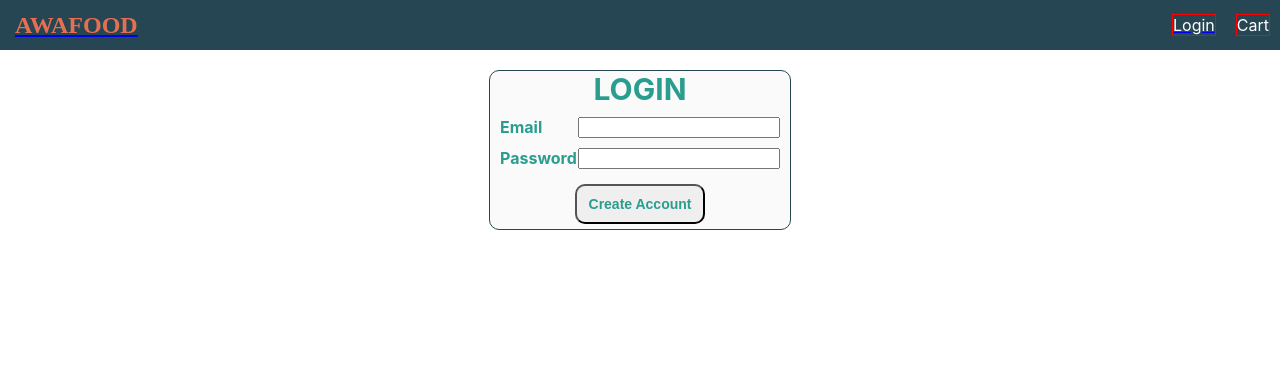
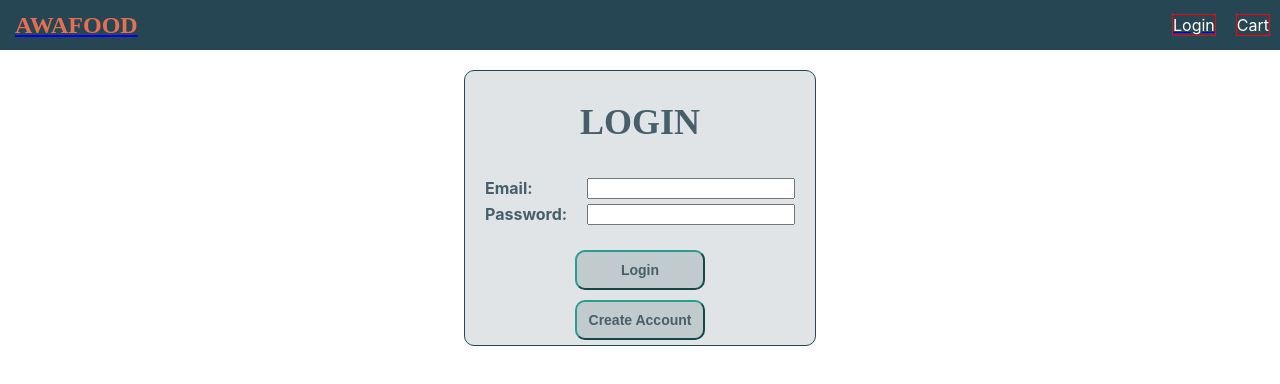
Before and after one commit to NituX/OnlineFoodShop-Frontend, a React (Create React App) app: page /login in a window 1280 px wide. Shown: the top 384 px of the page. Built offline with nearby package versions, Linux system fonts and the light colour scheme; a web font is replaced by a local one.

Commit message:
Login/register modifications
Modified login/register to use states and forms

```diff
--- a/src/App.css
+++ b/src/App.css
@@ -9,7 +9,7 @@
 
 .App h2 {
     font-family: var(--ff-logo);
-    color: var(--clr-secondary);
+    color: var(--clr-primary2);
     font-size: 36px;
     font-weight: bold;
 }
--- a/src/components/Login.js
+++ b/src/components/Login.js
@@ -1,26 +1,65 @@
-import React from 'react';
+import React, { useState } from 'react';
 import styles from './Login.module.css';
 import { Link } from 'react-router-dom';
 
 export default function Login() {
+
+    const [inputs, setInputs] = useState({});
+
+    const handleChange = (event) => {
+        const name = event.target.name;
+        const value = event.target.value;
+        setInputs(values => ({ ...values, [name]: value }))
+    }
+
+    const handleSubmit = (event) => {
+        event.preventDefault();
+        console.log(inputs);
+    }
+
     return (
         <div className={styles.container}>
-            <body>
+            <h2>
                 LOGIN
-            </body>
-            <div className={styles.inputfield}>
-                <body>Email</body>
-                <input type='text' />
-            </div>
+            </h2>
 
-            <div className={styles.inputfield}>
-                <body>Password</body>
-                <input type='text' />
-            </div>
+            <form onSubmit={handleSubmit} className={styles.inputfield}>
+                <label> Email:
+                    <input
+                        type="text"
+                        name="email"
+                        value={inputs.email || ""}
+                        onChange={handleChange}
+                    />
+                </label>
 
-            <Link to="/register">
-                <button> Create Account </button>
-            </Link>
+                <label> Password:
+                    <input
+                        type="text"
+                        name="password"
+                        value={inputs.password || ""}
+                        onChange={handleChange}
+                    />
+                </label>
+
+                <div className={styles.buttoncontainer}>
+
+                    <button type="submit"> Login </button>
+
+                    <Link to="/register">
+                        <button> Create Account </button>
+                    </Link>
+
+                </div>
+
+
+
+
+            </form>
+
+
+
+
         </div>
     )
 }
--- a/src/components/Login.module.css
+++ b/src/components/Login.module.css
@@ -1,5 +1,5 @@
 .container {
-    width: 300px;
+    width: 350px;
 
     margin: 20px;
     margin-left: auto;
@@ -7,41 +7,50 @@
 
     border: 1px solid var(--clr-primary);
     border-radius: 10px;
-    background-color: rgb(250, 250, 250);
-}
-
-.container body{
-    font-weight: bold;
-    color: var(--clr-secondary);
-    font-size: 30px;
+    background-color: var(--clr-backgr);
 }
 
 .inputfield {
-    display:flex;
-    justify-content: center;
-    margin: 10px;
+    display: flex;
+    flex-direction: column;
 }
 
-.inputfield body {
-    text-align:left;
-    margin-left: auto;
-    width: 80px;
+.inputfield label {
+    display: flex;
+    width: 330px;
+    font-weight: bold;
+    color: var(--clr-primary2);
     font-size: 16px;
+    margin-left: 20px;
+    margin-top: 5px;
 }
 
 .inputfield input{
     width: 200px;
-    margin-right: auto;
+    margin-right: 20px;
+    margin-left: auto;
 }
 
-.container button {
+.buttoncontainer {
+    display: flex;
+    flex-direction: column;
+    align-items: center;
+    margin-top: 20px;
+}
+
+.inputfield button {
     width: 130px;
     height: 40px;
     border-radius: 10px;
     margin: 5px;
+    border-color: var(--clr-secondary);
 
     font-size: 14px;
     font-weight: bold;
+    background-color: var(--clr-primaryexlight);
+    color: var(--clr-primary2);
+}
 
-    color: var(--clr-secondary);
+.container button:hover {
+    background-color: var(--clr-primarylight);
 }
--- a/src/components/Register.js
+++ b/src/components/Register.js
@@ -1,34 +1,73 @@
-import React from 'react';
+import React, {useState} from 'react';
 import styles from './Login.module.css';
 
 export default function Login() {
+
+    const [inputs, setInputs] = useState({});
+
+    const handleChange = (event) => {
+        const name = event.target.name;
+        const value = event.target.value;
+        setInputs(values => ({ ...values, [name]: value }))
+    }
+
+    const handleSubmit = (event) => {
+        event.preventDefault();
+        console.log(inputs);
+    }
+
+
     return (
         <div className= {styles.container}>
-            <body>
+            <h2>
                 Create Account
-            </body>
+            </h2>
 
-            <div className= {styles.inputfield}>
-                <body>Name</body>
-                <input type='text'/>
-            </div>
+            <form onSubmit={handleSubmit} className= {styles.inputfield}>
+                <label>Name:
+                <input
+                 type="text"
+                 name="cname"
+                 value={inputs.cname || ""}
+                 onChange={handleChange}
+                 />
+                </label>
 
-            <div className= {styles.inputfield}>
-                <body>Email</body>
-                <input type='text'/>
-            </div>
+                <label>Email:
+                <input
+                type="email"
+                name="email"
+                value={inputs.email || ""}
+                onChange={handleChange}
+                />
+                </label>
 
-            <div className= {styles.inputfield}>
-                <body>Phone</body>
-                <input type='text'/>
-            </div>
+                <label>Phone:
+                <input
+                type="number"
+                name="phone"
+                value={inputs.phone || ""}
+                onChange={handleChange}
+                />
+                </label>
 
-            <div className= {styles.inputfield}>
-                <body>Password</body>
-                <input type='text'/>
-            </div>
+                <label>Password:
+                <input
+                type="password"
+                name="password"
+                value={inputs.password || ""}
+                onChange={handleChange}
+                />
+                </label>
 
-            <button> Create </button>
+                <div className={styles.buttoncontainer}>
+                    <button type="submit"> Create </button>
+                </div>
+
+            </form>
+
+
+
 
         </div>
     )
--- a/src/index.css
+++ b/src/index.css
@@ -2,7 +2,14 @@
     --ff-body: "PT Sans Narrow", sans-serif;
     --ff-logo: "Shizuru", cursive;
     --clr-primary: #264653;
+    --clr-primary2: #45606B;
     --clr-secondary: #2A9D8F;
+
+    --clr-primarylight: #A2AFB5;
+    --clr-primaryexlight: #C1CACD ;
+
+    --clr-backgr: #E0E4E6;
+
     --clr-yell: #E9C46A;
     --clr-ora: #F4A261;
     --clr-red: #E76F51;
```
